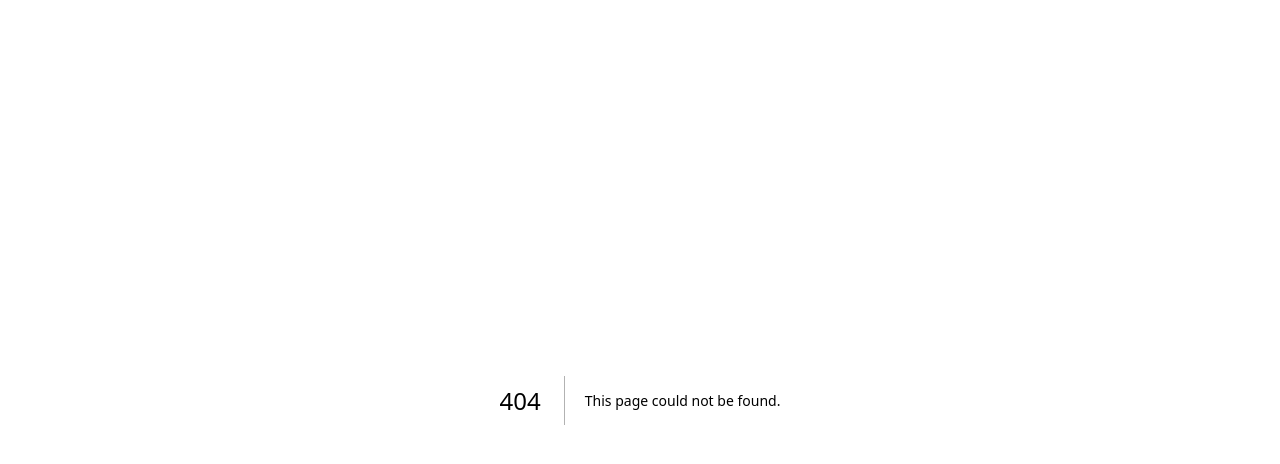
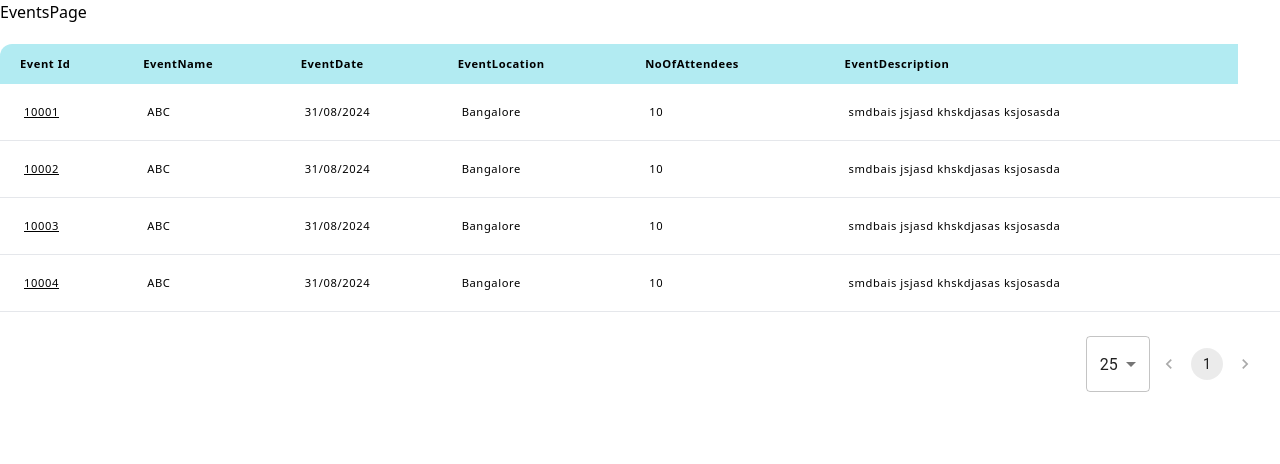
Before and after one commit to mohammedsaif001/kodnest-interview, a Next.js app: page /events in a window 1280 px wide. Before the commit this address had no page. Shown: the top 464 px of the page. Built offline with nearby package versions, Linux system fonts and the light colour scheme.

Commit message:
Adding Event Table

```diff
--- a/src/app/constants/tableHeaders.ts
+++ /dev/null
@@ -1,33 +0,0 @@
-export const HIGHEST_TURNOVER_SPORTS = [
-  {
-    name: "user Id",
-    key: "userId",
-  },
-  {
-    name: "Turnover",
-    key: "totalPnl",
-    type: "AMOUNT",
-  },
-  // {
-  //   name: "brand",
-  //   key: "brand",
-  //   // type: "PERCENTAGE",
-  // },
-];
-
-export const MOST_PROFITABLE_SPORTS = [
-  {
-    name: "user Id",
-    key: "userId",
-  },
-  {
-    name: "loss",
-    key: "totalPnl",
-    type: "AMOUNT",
-  },
-  // {
-  //   name: "brand",
-  //   key: "brand",
-  //   // type: "PERCENTAGE",
-  // },
-];
--- a/src/app/dashboard/page.tsx
+++ b/src/app/dashboard/page.tsx
@@ -1,9 +1,8 @@
-import { Box } from "@mui/material";
+import SideTable from "@/components/dashboard/SideTable";
 import {
   HIGHEST_TURNOVER_SPORTS,
   MOST_PROFITABLE_SPORTS,
-} from "../constants/tableHeaders";
-import SideTable from "@/components/dashboard/SideTable";
+} from "@/constants/tableHeaders";
 const winnerData = [
   {
     userId: "100000177",
--- /dev/null
+++ b/src/app/events/page.tsx
@@ -0,0 +1,21 @@
+import TableComponent from "@/components/table/TableComponent";
+import { eventsData } from "@/constants/events";
+import { EVENTS_HEADER } from "@/constants/tableHeaders";
+
+const EventsPage = () => {
+  return (
+    <div>
+      EventsPage
+      <TableComponent
+        body={eventsData}
+        header={EVENTS_HEADER}
+        // handleDelete={handleDelete}
+        // handleEdit={handleEdit}
+        // onClick={onClick}
+        // Component={(props) => <Component {...props} isEdit={true} {...rest} />}
+        // modalHeading={modalHeading}
+      />
+    </div>
+  );
+};
+export default EventsPage;
--- a/src/components/table/TableComponent.tsx
+++ b/src/components/table/TableComponent.tsx
@@ -24,9 +24,9 @@ const TableBody = ({
   totalRecordsFromFrontend,
   modetype,
 }: any) => {
-  const resData = data?.data ?? data;
+  const resData = data;
   const pathname = usePathname();
-
+  console.log("jshjshsss", resData);
   return (
     <>
       {data?.data !== null &&
@@ -64,7 +64,8 @@ const TableBody = ({
   );
 };
 
-const TableHeader = ({ header, setHeader, modalHeading, modetype }: any) => {
+const TableHeader = ({ header, modalHeading, modetype }: any) => {
+  console.log("shjshjss", header);
   return (
     <thead>
       <tr className="text-blackishText  bg-table-header-color h-10 font-semibold tracking-wider sm:text-[0.7rem] 2xl:text-xs ">
@@ -117,31 +118,23 @@ const TableComponent = ({
   modalHeading?: string;
 }) => {
   const totalRecordsFromFrontend = body?.length || body?.data?.totalRecords;
-  const TABLE_UTILITY_REQUIERED =
-    (!!body?.data?.totalRecords || !!body?.totalRecords) ?? false;
 
   const pathName = usePathname();
 
-  const [headerState, setHeaderState] = useState(null);
-
   const loadData = (body: any) => {
-    return body?.data || body;
+    return body;
   };
 
   return (
     <div className={`w-full ${className ? className : `h-max`} mt-3`}>
       <div className=" h-full w-full overflow-x-auto">
         <table className="mt-2 w-full text-left text-sm">
-          <TableHeader
-            header={headerState}
-            setHeader={setHeaderState}
-            modalHeading={modalHeading}
-          />
+          <TableHeader header={header} modalHeading={modalHeading} />
           <tbody>
             <TableBody
               onClick={onClick}
               data={loadData(body) ?? {}}
-              header={headerState}
+              header={header}
               handleDelete={handleDelete}
               handleEdit={handleEdit}
               FormValues={FormValues}
@@ -153,12 +146,7 @@ const TableComponent = ({
         </table>
       </div>
 
-      {TABLE_UTILITY_REQUIERED && (
-        <TableUtility
-          inputData={{}}
-          data={body?.data?.totalRecords ? body?.data : body}
-        />
-      )}
+      <TableUtility inputData={{}} data={body} />
     </div>
   );
 };
--- a/src/components/table/TablePagination.tsx
+++ b/src/components/table/TablePagination.tsx
@@ -13,7 +13,8 @@ const TablePagination = ({
   data?: any;
   itemsPerPage?: any;
 }) => {
-  const count = Math.ceil(data?.totalRecords / Number(itemsPerPage));
+  const count = Math.ceil(data?.length / Number(itemsPerPage));
+  console.log("sjhsjssss", count, data);
   const pathname = usePathname();
   const router = useRouter();
   const [page, setPage] = useState(1);
@@ -29,10 +30,10 @@ const TablePagination = ({
   return (
     <Stack spacing={2}>
       <Pagination
-        className={`${COLORS_COMBINATION["text-color-dark"]} `}
+        // className={`${COLORS_COMBINATION["text-color-dark"]} `}
         page={page}
         count={count}
-        sx={paginationSx}
+        // sx={paginationSx}
         // variant="outlined"
         // shape="rounded"
         onChange={handleChange}
--- a/src/components/table/TableUtility.tsx
+++ b/src/components/table/TableUtility.tsx
@@ -3,7 +3,7 @@
 import React from "react";
 import { usePathname, useRouter, useSearchParams } from "next/navigation";
 import TablePagination from "./TablePagination";
-import { Select } from "@mui/material";
+import { MenuItem, Select } from "@mui/material";
 
 const TableUtility = ({ inputData, data, modetype }: any) => {
   const pathname = usePathname();
@@ -30,28 +30,24 @@ const TableUtility = ({ inputData, data, modetype }: any) => {
       name: "500",
     },
   ];
-
+  console.log("Shsjkhsss", data);
   return (
-    <div
-      className={` flex ${
-        modetype ? "text-dark-mode" : "text-light-mode"
-      } items-center z-10 py-6 px-4 justify-end`}
-    >
+    <div className={` flex  items-center z-10 py-6 px-4 justify-end`}>
       <div className="w-max">
         <Select
-          options={options}
           value={"25"}
           onChange={(value) => {
             console.log("skkssss", value);
           }}
-        />
+        >
+          {options?.map((item) => (
+            <MenuItem key={item?.value} value={item?.value}>
+              {item?.name}
+            </MenuItem>
+          ))}
+        </Select>
       </div>
-      <TablePagination
-        bodyData={inputData}
-        modetype={modetype}
-        data={data}
-        itemsPerPage={"25"}
-      />
+      <TablePagination bodyData={inputData} data={data} itemsPerPage={"5"} />
     </div>
   );
 };
--- /dev/null
+++ b/src/constants/events/index.ts
@@ -0,0 +1,34 @@
+export const eventsData = [
+  {
+    eventId: 10001,
+    eventName: "ABC",
+    eventDate: "2024-08-31",
+    eventLocation: "Bangalore",
+    noOfAttendees: 10,
+    eventDescription: "smdbais jsjasd khskdjasas ksjosasda",
+  },
+  {
+    eventId: 10002,
+    eventName: "ABC",
+    eventDate: "2024-08-31",
+    eventLocation: "Bangalore",
+    noOfAttendees: 10,
+    eventDescription: "smdbais jsjasd khskdjasas ksjosasda",
+  },
+  {
+    eventId: 10003,
+    eventName: "ABC",
+    eventDate: "2024-08-31",
+    eventLocation: "Bangalore",
+    noOfAttendees: 10,
+    eventDescription: "smdbais jsjasd khskdjasas ksjosasda",
+  },
+  {
+    eventId: 10004,
+    eventName: "ABC",
+    eventDate: "2024-08-31",
+    eventLocation: "Bangalore",
+    noOfAttendees: 10,
+    eventDescription: "smdbais jsjasd khskdjasas ksjosasda",
+  },
+];
--- /dev/null
+++ b/src/constants/tableHeaders.ts
@@ -0,0 +1,68 @@
+export const HIGHEST_TURNOVER_SPORTS = [
+  {
+    name: "user Id",
+    key: "userId",
+  },
+  {
+    name: "Turnover",
+    key: "totalPnl",
+    type: "AMOUNT",
+  },
+  // {
+  //   name: "brand",
+  //   key: "brand",
+  //   // type: "PERCENTAGE",
+  // },
+];
+
+export const EVENTS_HEADER = [
+  {
+    name: "Event Id",
+    key: "eventId",
+    type: "CLICKABLE",
+    visible: true,
+  },
+  {
+    name: "eventName",
+    key: "eventName",
+    visible: true,
+  },
+  {
+    name: "eventDate",
+    key: "eventDate",
+    type: "DATE",
+    visible: true,
+  },
+  {
+    name: "eventLocation",
+    key: "eventLocation",
+    visible: true,
+  },
+  {
+    name: "noOfAttendees",
+    key: "noOfAttendees",
+    visible: true,
+  },
+  {
+    name: "eventDescription",
+    key: "eventDescription",
+    visible: true,
+  },
+];
+
+export const MOST_PROFITABLE_SPORTS = [
+  {
+    name: "user Id",
+    key: "userId",
+  },
+  {
+    name: "loss",
+    key: "totalPnl",
+    type: "AMOUNT",
+  },
+  // {
+  //   name: "brand",
+  //   key: "brand",
+  //   // type: "PERCENTAGE",
+  // },
+];
```
